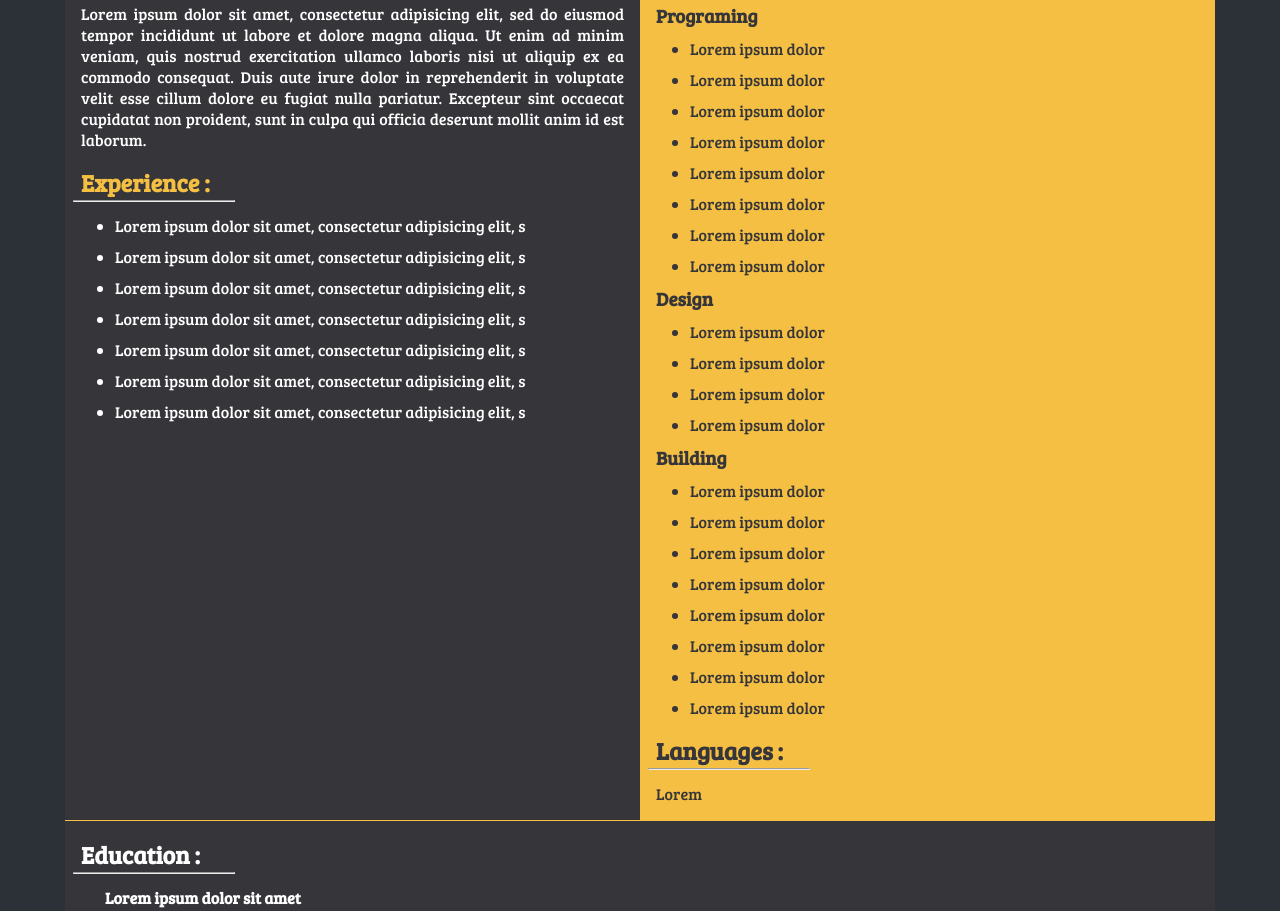
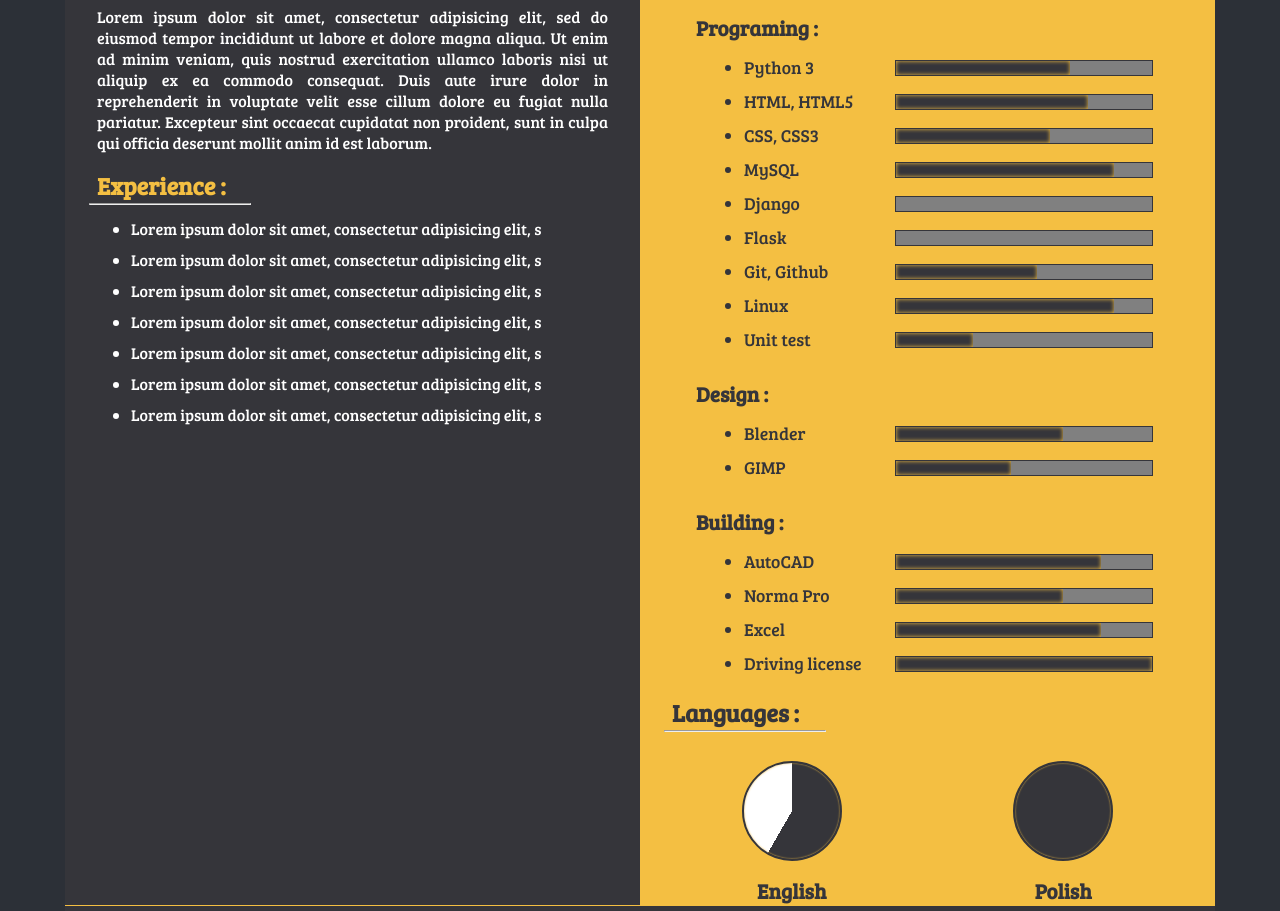
Before and after one commit to MProMikolajczyk/cv-resposiwe-web-disign, a plain HTML site: page index.html in a window 1280 px wide. Shown: the part 704-1615 px from the top of the page. Drawn offline with Linux system fonts and the light colour scheme; a web font is replaced by a local one.

Commit message:
gotowe skillsy

```diff
--- a/index.html
+++ b/index.html
@@ -10,7 +10,6 @@
   <link href="https://fonts.googleapis.com/css?family=Boogaloo" rel="stylesheet">
   <title>Curriculum vitae Marek Mikołajcyk</title>
 </head>
-
 
 
 <body>
@@ -59,11 +58,9 @@
               </div>
             </div>
             <div class="b2">
-              <p>tel: 692-094-475</p>
+              <p>tel: +48 692-094-475</p>
             </div>
           </div>
-
-
 
         </div>
       </div>
@@ -92,12 +89,10 @@
   <section id="section-a" class="grid">
     <!-- section-a-container-left -->
     <div class="container-left wr">
-      <div class="cicle-btw"></div>
       <h2 id="About Me">About Me :</h2>
       <hr>
       <p>Lorem ipsum dolor sit amet, consectetur adipisicing elit, sed do eiusmod tempor incididunt ut labore et dolore magna aliqua. Ut enim ad minim veniam, quis nostrud exercitation ullamco laboris nisi ut aliquip ex ea commodo consequat. Duis aute irure dolor in reprehenderit in voluptate velit esse cillum dolore eu fugiat nulla pariatur. Excepteur sint occaecat cupidatat non proident, sunt in culpa qui officia deserunt mollit anim id est laborum.</p>
 
-      <div class="cicle-btw"></div>
       <h2 id="Experience">Experience :</h2>
       <hr>
 
@@ -114,44 +109,171 @@
 
       <!-- section-a-container-right -->
     <div class="container-right wr">
-      <div class="cicle-btw"></div>
       <h2 id="Skills">Skills :</h2>
       <hr>
-      <h3>Programing</h3>
+      <!-- progrming progeres bar -->
+      <h3>Programing :</h3>
       <ul>
-        <li>Lorem ipsum dolor</li>
-        <li>Lorem ipsum dolor</li>
-        <li>Lorem ipsum dolor</li>
-        <li>Lorem ipsum dolor</li>
-        <li>Lorem ipsum dolor</li>
-        <li>Lorem ipsum dolor</li>
-        <li>Lorem ipsum dolor</li>
-        <li>Lorem ipsum dolor</li>
-      </ul>
-      <h3>Design</h3>
-      <ul>
-        <li>Lorem ipsum dolor</li>
-        <li>Lorem ipsum dolor</li>
-        <li>Lorem ipsum dolor</li>
-        <li>Lorem ipsum dolor</li>
-      </ul>
-      <h3>Building</h3>
-      <ul>
-        <li>Lorem ipsum dolor</li>
-        <li>Lorem ipsum dolor</li>
-        <li>Lorem ipsum dolor</li>
-        <li>Lorem ipsum dolor</li>
-        <li>Lorem ipsum dolor</li>
-        <li>Lorem ipsum dolor</li>
-        <li>Lorem ipsum dolor</li>
-        <li>Lorem ipsum dolor</li>
+        <div class="inside-grid">
+          <div>
+            <li>Python 3</li>
+          </div>
+          <div class="progres">
+            <progress min="0" value="68" max="100"></progress>
+          </div>
+        </div>
+
+        <div class="inside-grid">
+          <div>
+            <li>HTML, HTML5</li>
+          </div>
+          <div class="progres">
+            <progress min="0" value="75" max="100"></progress>
+          </div>
+        </div>
+
+        <div class="inside-grid">
+          <div>
+            <li>CSS, CSS3</li>
+          </div>
+          <div class="progres">
+            <progress min="0" value="60" max="100"></progress>
+          </div>
+        </div>
+
+        <div class="inside-grid">
+          <div>
+            <li>MySQL</li>
+          </div>
+          <div class="progres">
+            <progress min="0" value="85" max="100"></progress>
+          </div>
+        </div>
+
+        <div class="inside-grid">
+          <div>
+            <li>Django</li>
+          </div>
+          <div class="progres">
+            <progress min="0" value="0" max="100"></progress>
+          </div>
+        </div>
+
+        <div class="inside-grid">
+          <div>
+            <li>Flask</li>
+          </div>
+          <div class="progres">
+            <progress min="0" value="0" max="100"></progress>
+          </div>
+        </div>
+
+        <div class="inside-grid">
+          <div>
+            <li>Git, Github</li>
+          </div>
+          <div class="progres">
+            <progress min="0" value="55" max="100"></progress>
+          </div>
+        </div>
+
+        <div class="inside-grid">
+          <div>
+            <li>Linux</li>
+          </div>
+          <div class="progres">
+            <progress min="0" value="85" max="100"></progress>
+          </div>
+        </div>
+
+        <div class="inside-grid">
+          <div>
+            <li>Unit test</li>
+          </div>
+          <div class="progres">
+            <progress min="0" value="30" max="100"></progress>
+          </div>
+        </div>
       </ul>
 
-      <div class="cicle-btw"></div>
+      <!-- disign progeres bar -->
+      <h3>Design :</h3>
+      <ul>
+        <div class="inside-grid">
+          <div>
+            <li>Blender</li>
+          </div>
+          <div class="progres">
+            <progress min="0" value="65" max="100"></progress>
+          </div>
+        </div>
+
+        <div class="inside-grid">
+          <div>
+            <li>GIMP</li>
+          </div>
+          <div class="progres">
+            <progress min="0" value="45" max="100"></progress>
+          </div>
+        </div>
+      </ul>
+
+      <!-- Building progeres bar -->
+      <h3>Building :</h3>
+      <ul>
+        <div class="inside-grid">
+          <div>
+            <li>AutoCAD</li>
+          </div>
+          <div class="progres">
+            <progress min="0" value="80" max="100"></progress>
+          </div>
+        </div>
+
+        <div class="inside-grid">
+          <div>
+            <li>Norma Pro</li>
+          </div>
+          <div class="progres">
+            <progress min="0" value="65" max="100"></progress>
+          </div>
+        </div>
+
+        <div class="inside-grid">
+          <div>
+            <li>Excel</li>
+          </div>
+          <div class="progres">
+            <progress min="0" value="80" max="100"></progress>
+          </div>
+        </div>
+
+        <div class="inside-grid">
+          <div>
+            <li>Driving license</li>
+          </div>
+          <div class="progres">
+            <progress min="0" value="100" max="100"></progress>
+          </div>
+        </div>
+      </ul>
+
+      <!-- language -->
       <h2 id="Languages">Languages :</h2>
       <hr>
-      <div class="progres-cicle"></div>
-      <p>Lorem </p>
+      <!-- circle  Languages-->
+      <div class="inside-grid">
+        <div>
+          <pie class="proc65"></pie>
+          <h3>English</h3>
+        </div>
+
+        <div>
+          <pie class="proc100"></pie>
+          <h3>Polish</h3>
+        </div>
+      </div>
+
     </div>
   </section>
 
--- a/style.css
+++ b/style.css
@@ -39,7 +39,9 @@ h2{
 }
 
 h3{
-  margin: 0 1rem;
+  margin: 1.5rem auto 0.5rem 2.5rem;
+  font-size: 1.3rem;
+
 }
 
 h4{
@@ -85,9 +87,10 @@ hr{
   color: #f4bf42;
 }
 
-.wr{3
+.wr{
   padding: 0 1rem;
 }
+
 /* icons  gmail github disign*/
 .fab{
   color: #fff;
@@ -110,7 +113,6 @@ hr{
 .fas:hover{
   color: #f4bf42;
 }
-
 
 /* Showecase */
 #Showecase{
@@ -254,6 +256,75 @@ hr{
   color: #35353A;
 }
 
+.inside-grid li{
+  font-size: 1.1rem;
+  font-weight: 500;
+  margin: 5px auto 5px 3rem;
+  min-width: 215px;
+}
+
+.progres{
+  margin: auto 0 auto -4rem;
+}
+
+progress[value]{
+  width: 85%;
+  height: 1rem;
+  background-color: #fff;;
+  -webkit-appearance: none;
+  -moz-appearance: none;
+  appearance: none;
+  border: 1px solid #35353A;
+  box-shadow: 0 0px 2px #35353A inset;
+}
+
+/* color progress bar broswer */
+progress::-moz-progress-bar {
+  background: #35353A;
+  box-shadow: 0px 0px 4px #f4bf42 inset;
+}
+
+progress::-webkit-progress-value {
+  background: #35353A;
+  box-shadow: 0px 0px 4px #f4bf42 inset;
+}
+progress {
+   color: #35353A;
+   box-shadow: 0px 0px 4px #f4bf42 inset;
+ }
+
+
+/* circle bar  language*/
+pie {
+    width: 6em;
+    height: 6em;
+    display: block;
+    border-radius: 50%;
+    background-color: #35353A;
+    border: 2px solid #35353A;
+    margin: 1em auto;
+
+}
+
+.proc65 {
+  box-shadow: 0 0px 2px #f4bf42 inset;
+  background-image:
+      linear-gradient(120deg, transparent 50%, #35353A 50% ),
+      linear-gradient(90deg, white 50%, transparent 50%);
+}
+
+.proc100{
+  box-shadow: 0 0px 2px #f4bf42 inset;
+  background-image:
+      linear-gradient(120deg, transparent 50%, #35353A 50% ),
+}
+
+.inside-grid h3{
+  margin: 0;
+  text-align: center;
+}
+
+
 /* section-b */
 #section-b{
   background: #35353A;
```
